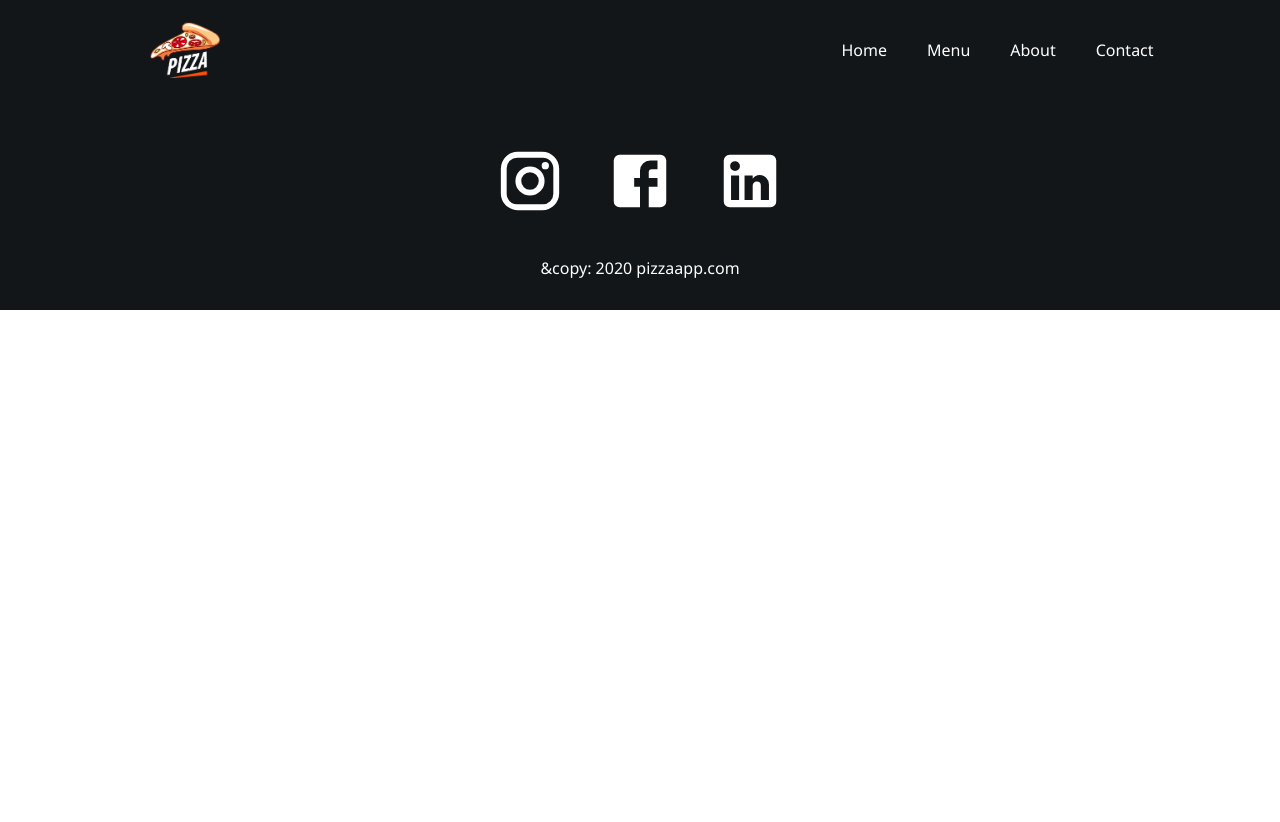
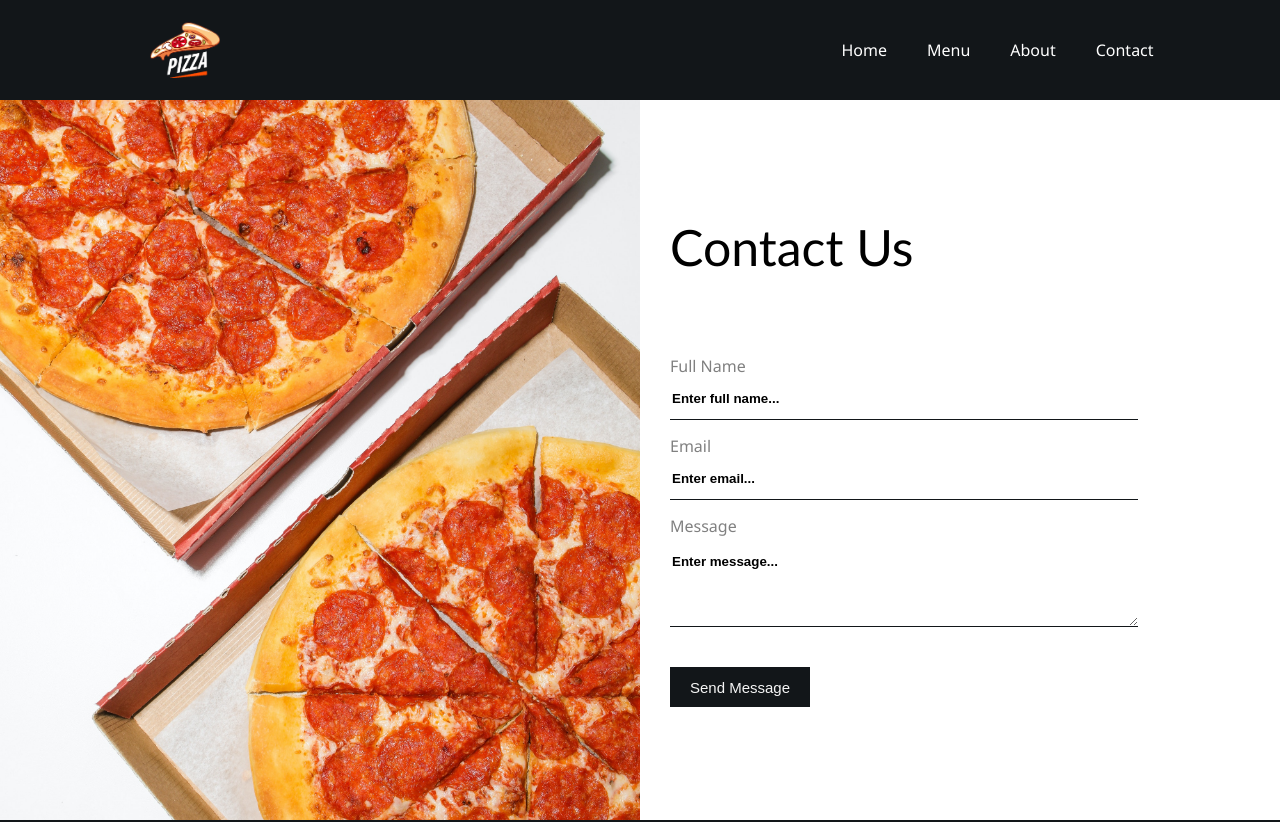
Before and after one commit to Rajeevann/pizz_app, a React (Create React App) app: page /contact in a window 1280 px wide. Shown: the top 822 px of the page. Before the commit the page ends 800 px from the top, so only its background shows below. Built offline with nearby package versions, Linux system fonts and the light colour scheme.

Commit message:
Contact  Us Page & Styling

```diff
--- a/src/App.jsx
+++ b/src/App.jsx
@@ -6,6 +6,7 @@
 import Footer from "./components/Footer";
 import Menu from "../src/pages/Menu";
 import About from "./pages/About";
+import Contact from "./pages/Contact";
 
 function App() {
   return (
@@ -16,6 +17,7 @@
           <Route path="/" element={<Home />} />
           <Route path="/menu" element={<Menu />} />
           <Route path="/about" element={<About />} />
+          <Route path="/contact" element={<Contact />} />
         </Routes>
         <Footer />
       </BrowserRouter>
--- /dev/null
+++ b/src/pages/Contact.jsx
@@ -0,0 +1,34 @@
+import React from "react";
+import PizzaLeft from "../assets/pizzaLeft.jpg";
+import "../styles/Contact.css";
+
+function Contact() {
+  return (
+    <div className="contact">
+      <div
+        className="leftSide"
+        style={{ backgroundImage: `url(${PizzaLeft})` }}
+      ></div>
+      <div className="rightSide">
+        <h1> Contact Us</h1>
+
+        <form id="contact-form" method="POST">
+          <label htmlFor="name">Full Name</label>
+          <input name="name" placeholder="Enter full name..." type="text" />
+          <label htmlFor="email">Email</label>
+          <input name="email" placeholder="Enter email..." type="email" />
+          <label htmlFor="message">Message</label>
+          <textarea
+            rows="6"
+            placeholder="Enter message..."
+            name="message"
+            required
+          ></textarea>
+          <button type="submit"> Send Message</button>
+        </form>
+      </div>
+    </div>
+  );
+}
+
+export default Contact;
--- /dev/null
+++ b/src/styles/Contact.css
@@ -0,0 +1,80 @@
+.contact {
+  width: 100%;
+  height: 90vh;
+  display: flex;
+}
+
+.contact .leftSide {
+  height: 100%;
+  flex: 50%;
+  background-position: center;
+  background-repeat: no-repeat;
+  background-size: cover;
+}
+
+.contact .rightSide {
+  height: 100%;
+  flex: 50%;
+  display: flex;
+  flex-direction: column;
+  justify-content: center;
+}
+
+.contact .rightSide h1 {
+  font-family: "Trebuchet MS", "Lucida Sans Unicode", "Lucida Grande",
+    "Lucida Sans", Arial, sans-serif;
+  font-weight: 10;
+  font-size: 50px;
+  margin-left: 30px;
+}
+
+form {
+  display: flex;
+  flex-direction: column;
+  width: auto;
+  height: auto;
+  padding: 30px;
+}
+
+form input {
+  height: 40px;
+  width: 80%;
+  border: none;
+  border-bottom: 1px solid #121619;
+  color: black;
+}
+
+form textarea {
+  margin-top: 15px;
+  height: 70px;
+  width: 80%;
+  border: none;
+  border-bottom: 1px solid #121619;
+  color: black;
+}
+input::placeholder,
+textarea::placeholder {
+  font-weight: bold;
+  color: black;
+  font-family: Arial, Helvetica, sans-serif;
+}
+form input:focus,
+textarea:focus {
+  outline: none;
+}
+
+form label {
+  margin-top: 15px;
+  color: grey;
+}
+
+form button {
+  margin-top: 40px;
+  width: 140px;
+  height: 40px;
+  border: none;
+  background-color: #121619;
+  color: whitesmoke;
+  font-size: 15px;
+  cursor: pointer;
+}
```
